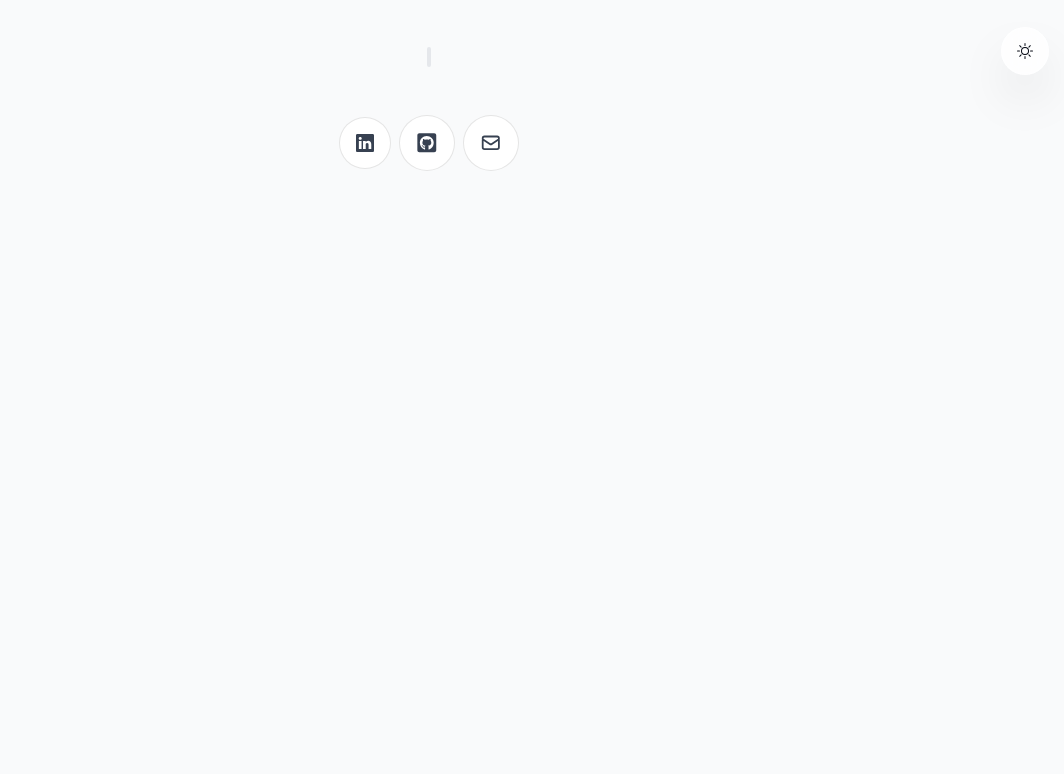
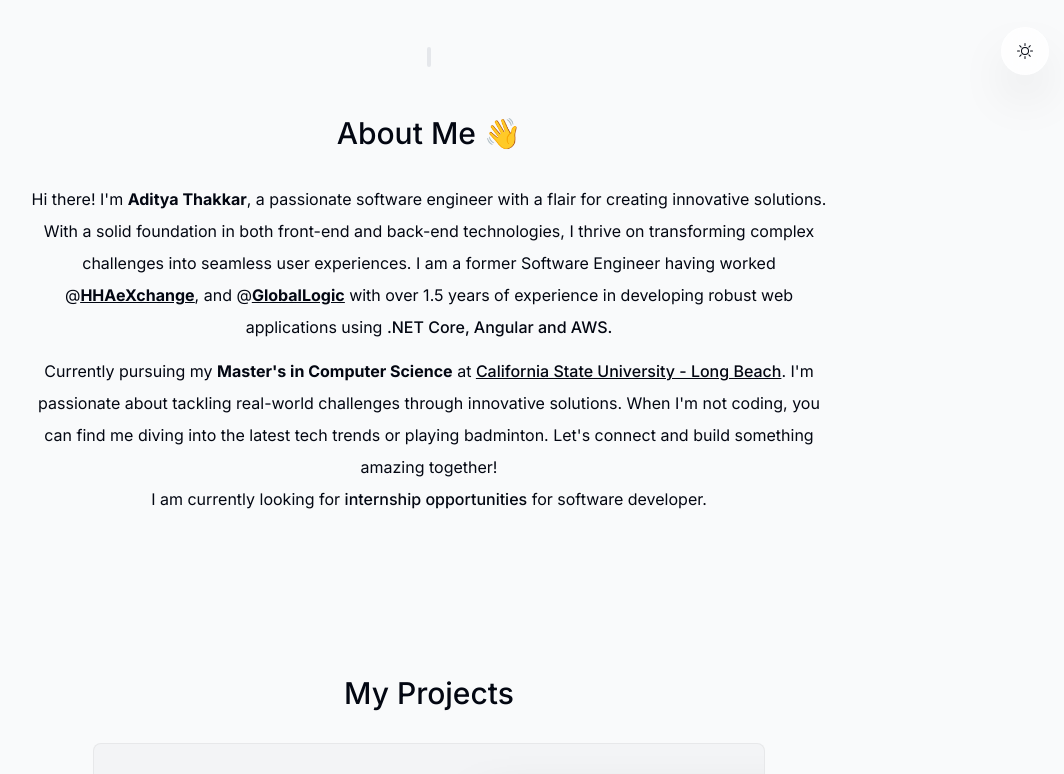
Before and after one commit to adityathakkar17/My-Portfolio, a Next.js app: page / in a window 1280 px wide. Shown: the part 705-1479 px from the top of the page, without its empty margins (211-1275 px from the left). Before the commit the page ends 916 px from the top, so only its background shows below. Built offline with nearby package versions, Linux system fonts and the light colour scheme.

Commit message:
fixed routing

```diff
--- a/app/page.tsx
+++ b/app/page.tsx
@@ -30,8 +30,12 @@ export default function Home() {
 
   return (
     <main className="flex flex-col items-center px-4">
-      {renderSection()}
-      <SectionDivider />
+      <Intro/>
+      <SectionDivider/>
+      <About/>
+      <Projects/>
+      <Skills/>
+      <Experience/>
     </main>
   );
 }
```
